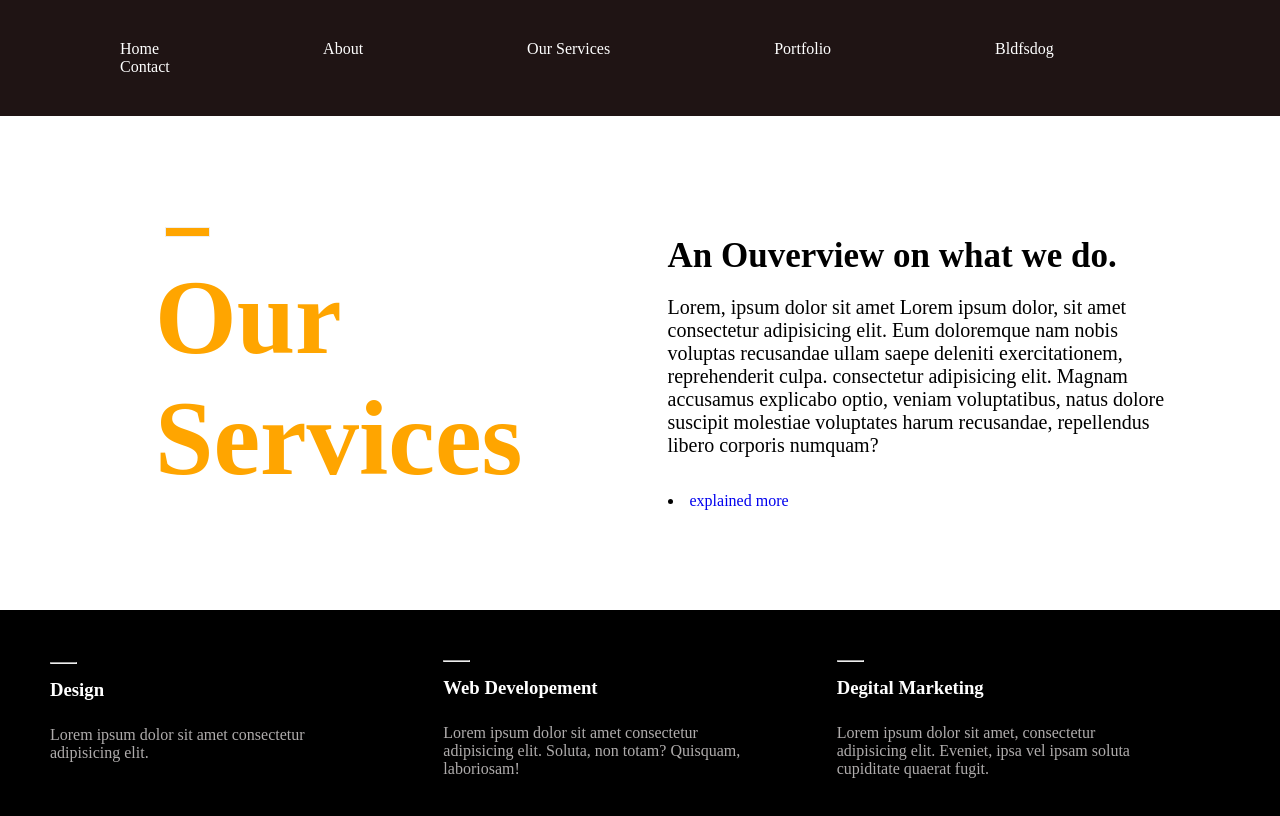
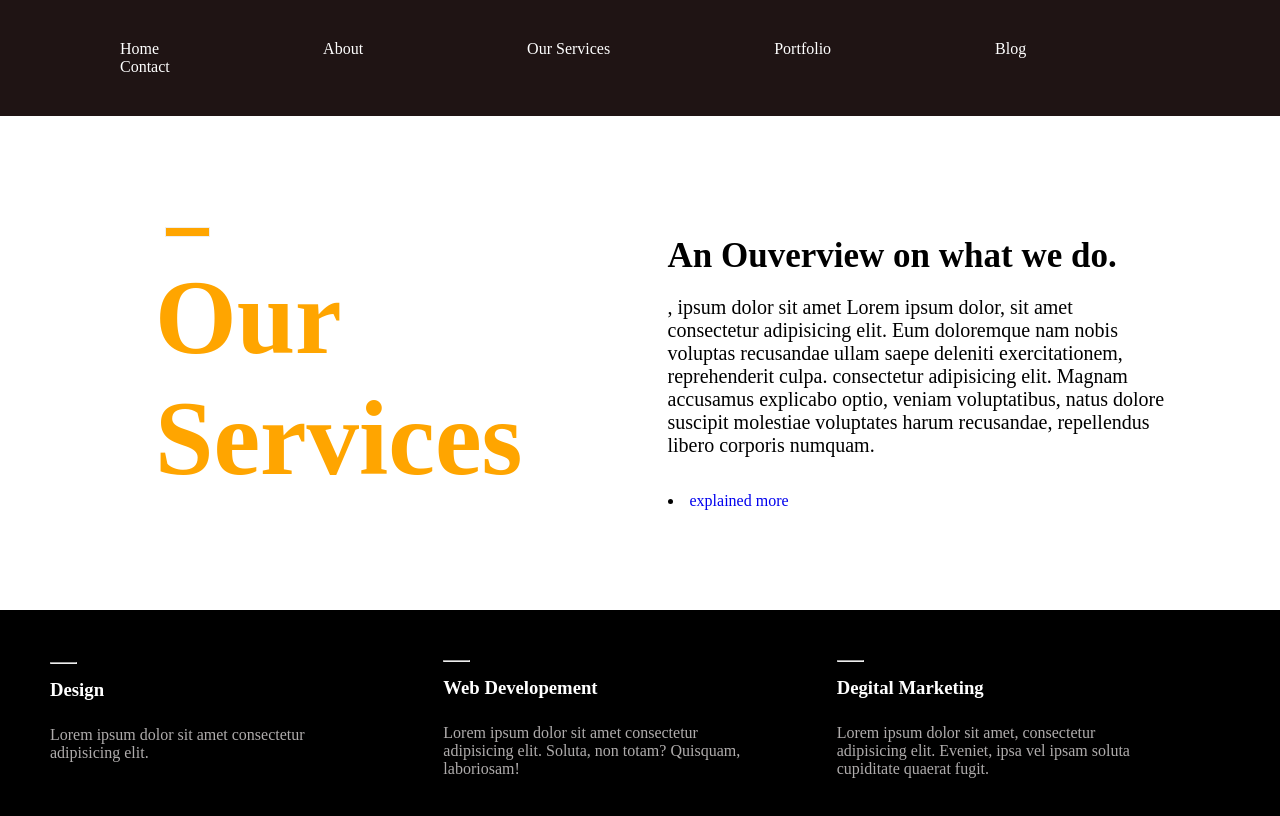
Before and after one commit to Jmaouchi/Training-website, a plain HTML site: page Services.html in a window 1280 px wide. Drawn offline with Linux system fonts and the light colour scheme.

Commit message:
fixed typo

```diff
--- a/Services.html
+++ b/Services.html
@@ -15,7 +15,7 @@
                 <li><a href="About.html" target="blank">About</a></li>
                 <li><a href="Services.html" target="blank">Our Services</a></li>
                 <li><a href="Portfolio.html"> Portfolio</a></li>
-                <li><a href="blog.html">Bldfsdog</a></li>
+                <li><a href="blog.html">Blog</a></li>
                 <li><a href="Contact.html">Contact</a></li>
             </ul>
         </div>
@@ -30,13 +30,14 @@
 
             <div class="second-grid-div">
                 <h2>An Ouverview on what we do.</h2>
-                <p>Lorem, ipsum dolor sit amet Lorem ipsum dolor, sit amet consectetur adipisicing elit.
+                <p>, ipsum dolor sit amet Lorem ipsum dolor, sit amet consectetur adipisicing elit.
                      Eum doloremque nam nobis voluptas recusandae ullam saepe deleniti exercitationem, reprehenderit culpa.
                      consectetur adipisicing elit.
                      Magnam accusamus explicabo optio, veniam voluptatibus,
                      natus dolore suscipit molestiae voluptates harum recusandae,
-                     repellendus libero corporis numquam?
+                     repellendus libero corporis numquam.
                 </p>
+
                 <li>
                 <a class="a" href="google">explained more</a>
                 </li>
```
Also changed, not shown: About.html (+1 -1 lines), index.html (+1 -1 lines).
